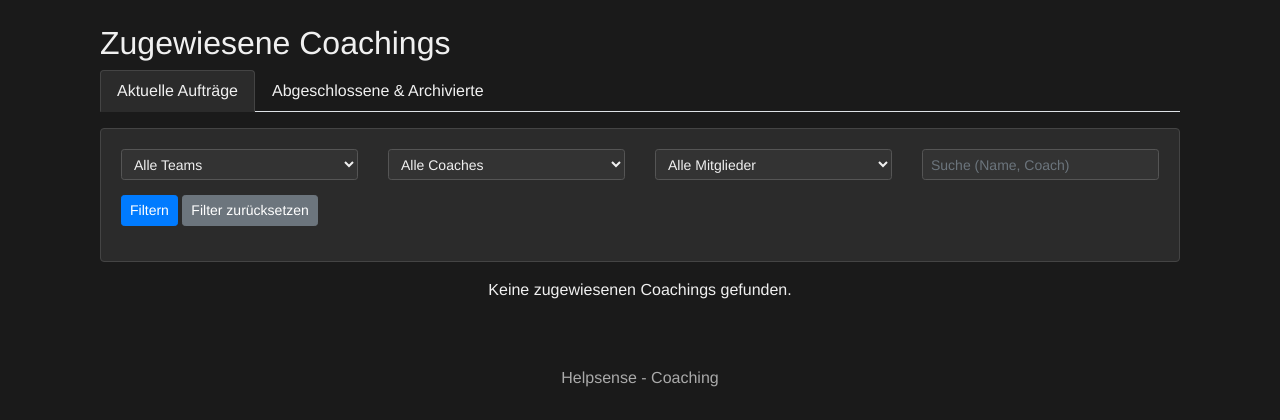
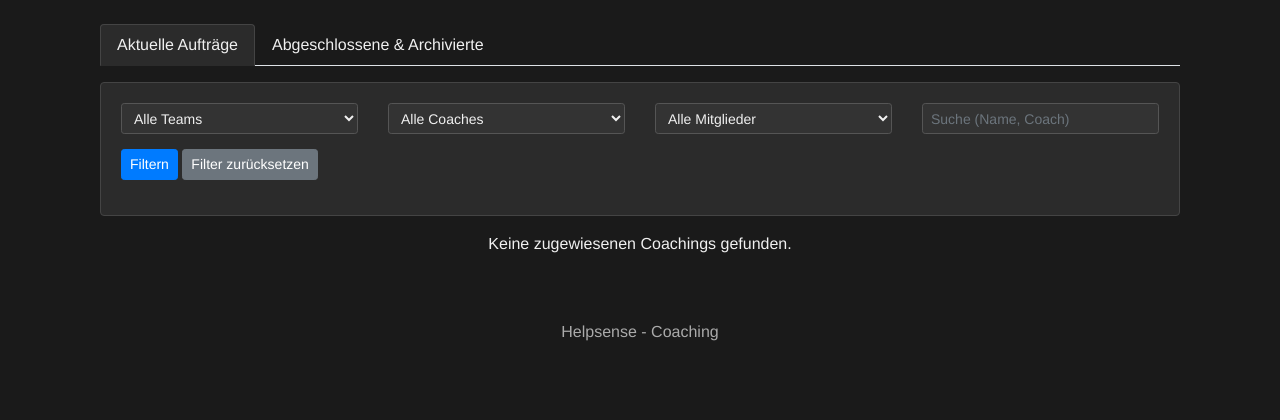
Before and after one commit to xfloxx09/backupppNEW23, a Flask app: page /assigned-coachings in a window 1280 px wide. Shown: the part 58-478 px from the top of the page. Run offline with Flask 3, Linux system fonts and the light colour scheme; a user stored in the database is signed in; tables that the repository leaves empty hold one stand-in row (values such as "Sample post"); parts of the project's set-up code (start-up, migrations or seed data) failed here and were passed over; some libraries are stand-ins or nearby versions.

Commit message:
Update assigned_coachings.html

```diff
--- a/app/templates/main/assigned_coachings.html
+++ b/app/templates/main/assigned_coachings.html
@@ -185,7 +185,6 @@
 
 {% block content %}
 <div class="container-fluid">
-    <h2>Zugewiesene Coachings</h2>
 
     {% if view_type == 'pl' %}
         <div class="row mb-3">
```
